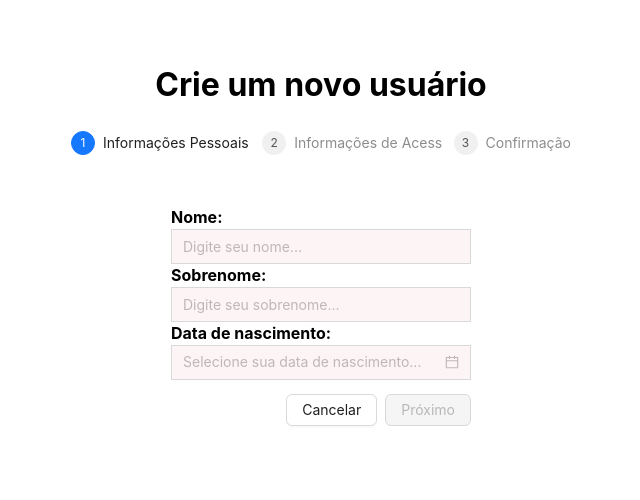
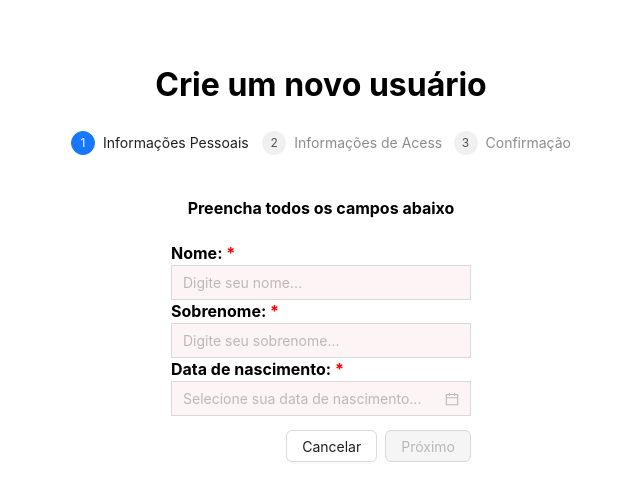
Before and after one commit to Lanmgomez/frontEnd-crud-fullcycle, a React (Vite) app: page /users/create-user in a window 1280 px wide. Shown: the top 500 px of the page, without its empty margins (319-959 px from the left). Built offline with nearby package versions, Linux system fonts and the light colour scheme.

Commit message:
Adicionando paginação e algumas melhorias no layout do formulário

```diff
--- a/src/components/crudUsers/Crud.scss
+++ b/src/components/crudUsers/Crud.scss
@@ -1,11 +1,18 @@
 .crud-container {
     display: flex;
+    flex-direction: column;
     justify-content: center;
+    max-width: 550px;
+    margin: 0 auto;
 
     .users-title-and-create-new-user-btn {
         display: flex;
         justify-content: space-around;
         align-items: center;
+    };
+
+    .ant-pagination.css-dev-only-do-not-override-1c0na6j {
+        justify-content: center;
     };
 
     .user-card {
--- a/src/components/crudUsers/Crud.tsx
+++ b/src/components/crudUsers/Crud.tsx
@@ -4,10 +4,12 @@ import { usersUrl, GetUsersData } from './hooks/CrudUsersData';
 import './Crud.scss';
 import UserCard from './components/UserCard';
 import EmptyUsers from './components/EmptyUsers/EmptyUsers';
+import { Pagination } from 'antd';
 
 const Crud = () => {
 
   const [showUsers, setShowUsers] = useState([]);
+  const [page, setPage] = useState(1);
 
   useEffect(() => {
     const fetchData = async () => {
@@ -26,9 +28,20 @@ const Crud = () => {
     return <EmptyUsers />;
   };
 
+  const itensPerPage = 3;
+  const startIndex = (page - 1) * itensPerPage;
+  const endIndex = startIndex + itensPerPage;
+  const paginatedUsers = showUsers.slice(startIndex, endIndex);
+
   return (
     <div className='crud-container'>
-      <UserCard showUsers={showUsers} />
+      <UserCard showUsers={paginatedUsers} />
+        <Pagination
+          pageSize={3}
+          onChange={(page) => setPage(page)}
+          current={page}
+          total={showUsers.length}
+        />
     </div>
   )
 };
--- a/src/components/crudUsers/components/CreateUser/CreateUser.scss
+++ b/src/components/crudUsers/components/CreateUser/CreateUser.scss
@@ -12,7 +12,7 @@
         flex-direction: column;
         align-items: center;
         text-align: left;
-        margin-top: 50px;
+        margin-top: 20px;
     };
 
     .steps-action {
@@ -26,8 +26,16 @@
     .form {
         width: 300px;
 
+        .form-title {
+            text-align: center;
+        };
+
         .form-span {
             font-weight: bolder;
+
+            .asterisk {
+                color: red;
+            };
         };
 
         .input-form {
--- a/src/components/crudUsers/components/CreateUser/MultiStepForm/MultiStepForm.tsx
+++ b/src/components/crudUsers/components/CreateUser/MultiStepForm/MultiStepForm.tsx
@@ -36,14 +36,6 @@ const MultiStepForm = () => {
     }
   ];
 
-  const handleNextStep = () => {
-    setActiveStep(activeStep + 1);
-  };
-
-  const handlePreviousStep = () => {
-    setActiveStep(activeStep - 1);
-  };
-
   const disabledStep1 = !values.name || !values.lastname || !values.birthday;
   const disabledStep2 = !values.email || !values.phone || !values.address;
 
@@ -70,7 +62,7 @@ const MultiStepForm = () => {
 
       <div className="steps-action">
         {activeStep > 0 && (
-          <Button onClick={handlePreviousStep}>
+          <Button onClick={() => setActiveStep(activeStep - 1)}>
             Voltar
           </Button>
         )}
@@ -93,7 +85,7 @@ const MultiStepForm = () => {
 
             <Button
               type="primary"
-              onClick={handleNextStep}
+              onClick={() => setActiveStep(activeStep + 1)}
               disabled={activeStep === 0 ? disabledStep1 : disabledStep2}
             >
               Próximo
--- a/src/components/crudUsers/components/CreateUser/MultiStepForm/RegisterStep1.tsx
+++ b/src/components/crudUsers/components/CreateUser/MultiStepForm/RegisterStep1.tsx
@@ -23,7 +23,11 @@ const RegisterStep1 = () => {
 
   return (
     <Form className='form'>
-      <span className='form-span'>Nome:</span>
+      <h4 className='form-title'>Preencha todos os campos abaixo</h4>
+
+      <span className='form-span'>
+        Nome: <span className='asterisk'>*</span>
+      </span>
       <FormAntd.Item>
         <Input
           name="name"
@@ -36,7 +40,9 @@ const RegisterStep1 = () => {
       </FormAntd.Item>
       <ErrorMessage error={errors.name} touched={touched.name} />
 
-      <span className='form-span'>Sobrenome:</span>
+      <span className='form-span'>
+        Sobrenome: <span className='asterisk'>*</span>
+      </span>
       <FormAntd.Item>
         <Input
           name="lastname"
@@ -49,7 +55,9 @@ const RegisterStep1 = () => {
       </FormAntd.Item>
       <ErrorMessage error={errors.lastname} touched={touched.lastname} />
 
-      <span className='form-span'>Data de nascimento:</span>
+      <span className='form-span'>
+        Data de nascimento: <span className='asterisk'>*</span>
+      </span>
       <FormAntd.Item>
         <DatePicker
           name="birthday"
--- a/src/components/crudUsers/components/CreateUser/MultiStepForm/RegisterStep2.tsx
+++ b/src/components/crudUsers/components/CreateUser/MultiStepForm/RegisterStep2.tsx
@@ -17,7 +17,11 @@ const RegisterStep2 = () => {
 
   return (
     <Form className='form'>
-      <span className='form-span'>Email:</span>
+      <h4 className='form-title'>Preencha todos os campos abaixo</h4>
+
+      <span className='form-span'>
+        Email: <span className='asterisk'>*</span>
+      </span>
       <FormAntd.Item>
         <Input
           name="email"
@@ -30,7 +34,9 @@ const RegisterStep2 = () => {
       </FormAntd.Item>
       <ErrorMessage error={errors.email} touched={touched.email} />
 
-      <span className='form-span'>Telefone:</span>
+      <span className='form-span'>
+        Telefone: <span className='asterisk'>*</span>
+      </span>
       <FormAntd.Item>
         <Input
           name="phone"
@@ -44,7 +50,9 @@ const RegisterStep2 = () => {
       </FormAntd.Item>
       <ErrorMessage error={errors.phone} touched={touched.phone} />
 
-      <span className='form-span'>Endereço:</span>
+      <span className='form-span'>
+        Endereço: <span className='asterisk'>*</span>
+      </span>
       <FormAntd.Item>
         <Input
           name="address"
```
